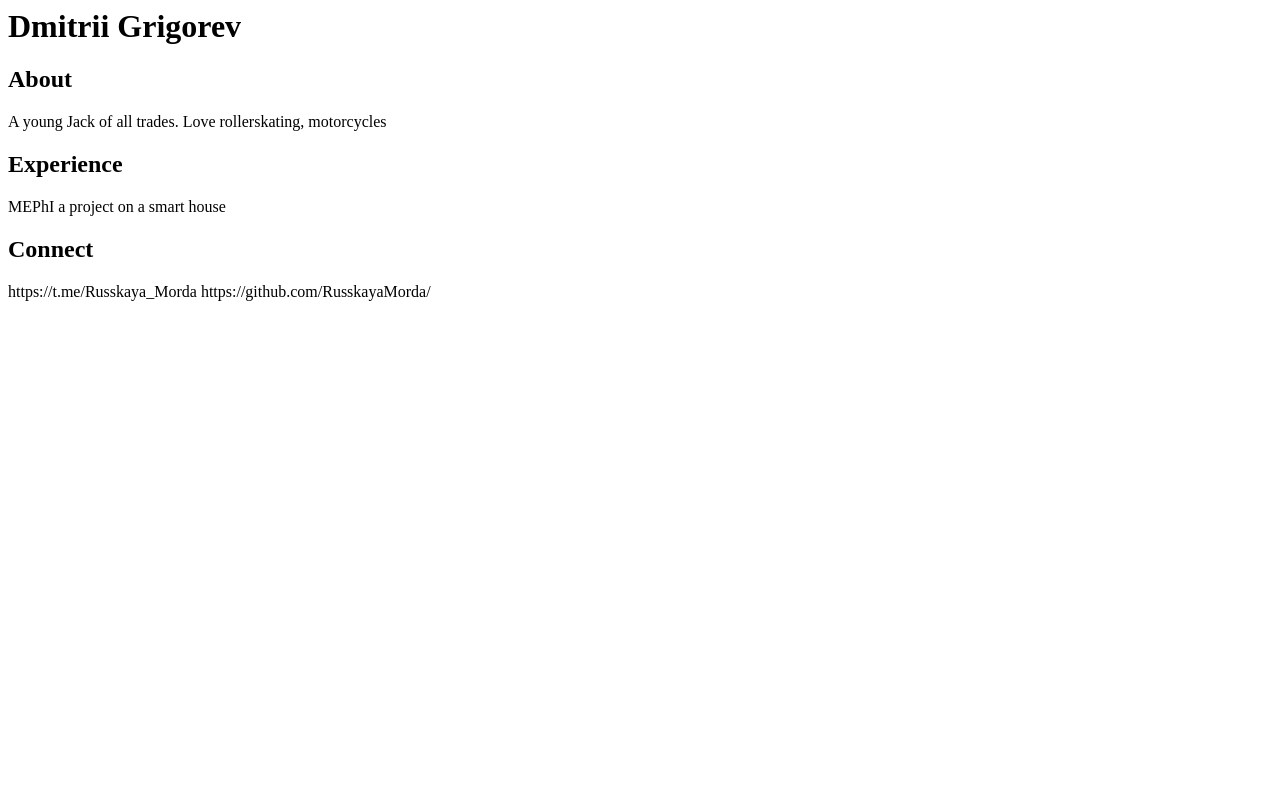
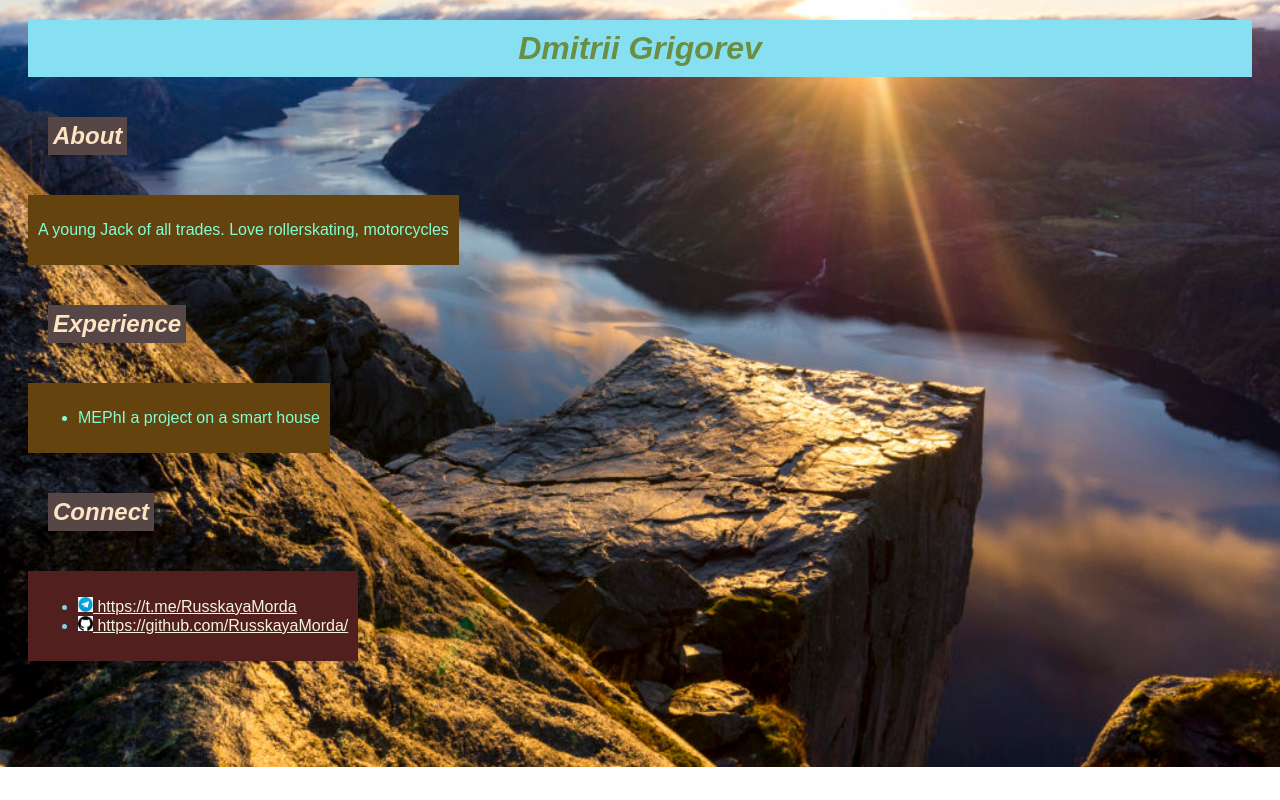
Before and after one commit to RusskayaMorda/Dmitrii-Grigorev-IO, a plain HTML site: page index.html in a window 1280 px wide. Drawn offline with Linux system fonts and the light colour scheme; a web font is replaced by a local one.

Commit message:
HTML markup done and also added the style formatting through an external CSS file

```diff
--- /dev/null
+++ b/CSS/index.css
@@ -0,0 +1,50 @@
+@import url('https://fonts.googleapis.com/css2?family=Edu+AU+VIC+WA+NT+Hand:wght@400..700&display=swap');
+
+body{
+    background-image: url(../img/preikestolen.jpg);
+    background-size: cover;
+    background-position: center;
+    background-repeat: no-repeat;
+    font-family: 'Edu AU VIC WA NT Hand', sans-serif;
+}
+
+h1{
+    font-style: italic;
+    color: rgb(106, 143, 68);
+    background-color: rgb(135, 224, 242);
+    margin: 20px;
+    padding: 10px;
+    text-align: center;
+}
+
+h2{
+    font-style: oblique;
+    background-color: rgb(86, 70, 70);
+    color: bisque;
+    width: fit-content;
+    margin: 40px;
+    padding:5px
+}
+
+.text {
+    background-color: rgb(100, 67, 15);
+    color: aquamarine;
+    width: fit-content;
+    margin: 20px;
+    padding: 10px;
+}
+
+#connect{
+    color: rgb(128, 207, 233);
+    background-color: rgb(82, 31, 31);
+    width: fit-content;
+    margin: 20px;
+    padding: 10px;
+}
+.icon{
+    width: 15px;
+    height: 15px;
+}
+a{
+    color: beige;
+}
--- a/index.html
+++ b/index.html
@@ -1,10 +1,49 @@
+<!DOCTYPE html>
+
+<html lang = 'en'>
+
+    <head>
+
+        <link href = 'css/index.css' rel = 'stylesheet'>
+
+        <meta charset = 'utf-8'>
+        <meta http-equiv="refresh" content="300">
+        <title>
+            About me
+        </title>
+    </head>
+    <body>
         <h1>Dmitrii Grigorev</h1>
+
         <h2>About</h2>
+            <section class="text">
                 <p>A young Jack of all trades. Love rollerskating, motorcycles</p>
+            </section>
         <h2>Experience</h2>
+            <section class="text">
                 <p>
-    MEPhI a project on a smart house
+                    <ul>
+                    <li>MEPhI a project on a smart house</li>
+                    </ul>
                 </p>
+            </section>
+
         <h2>Connect</h2>
-https://t.me/Russkaya_Morda
+            <section id="connect">
+                    <ul>
+                    <li>
+                        <a href="https://t.me/RusskayaMorda" target="_blank">
+                            <img src="./img/telegram.png" alt="telegram-logo" class="icon">
+                            https://t.me/RusskayaMorda
+                        </a>
+                    </li>
+                    <li>
+                        <a href="https://github.com/RusskayaMorda/" target="_blank">
+                        <img src="./img/github.png" alt="github logo" class="icon">
                         https://github.com/RusskayaMorda/
+                        </a>
+                    </li>
+                <ul>
+            </section>
+    </body>
+</html>
```
Also changed, not shown: img/github.png (added), img/preikestolen.jpg (added), img/telegram.png (added). Lines whose indentation alone changed are shown as unchanged.
